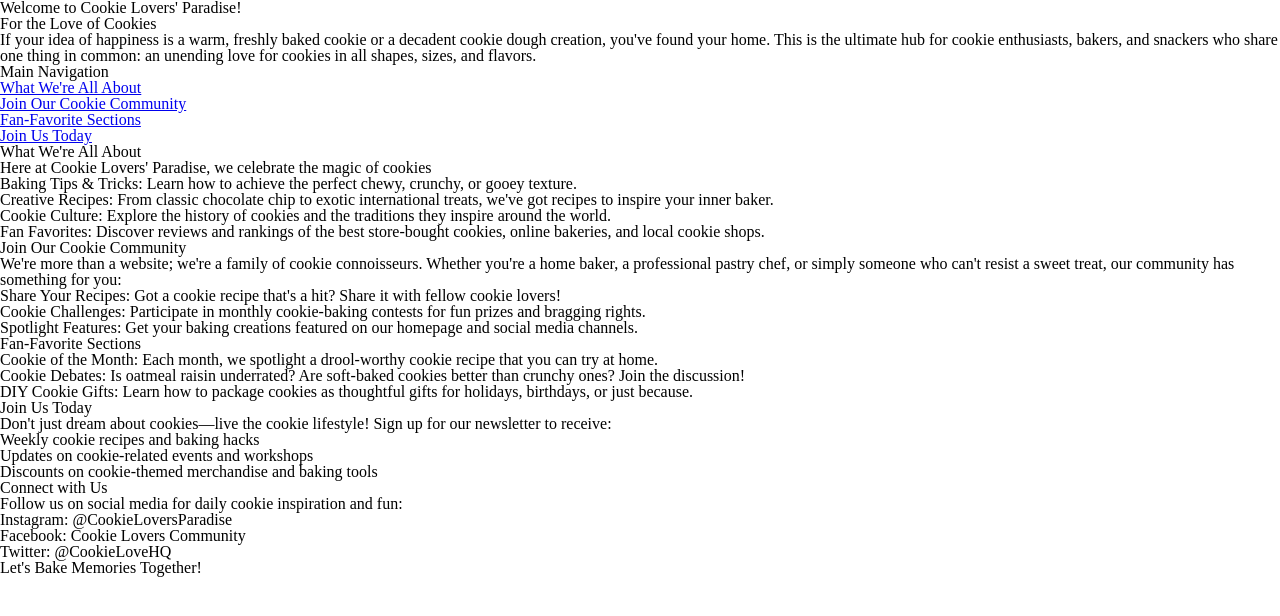
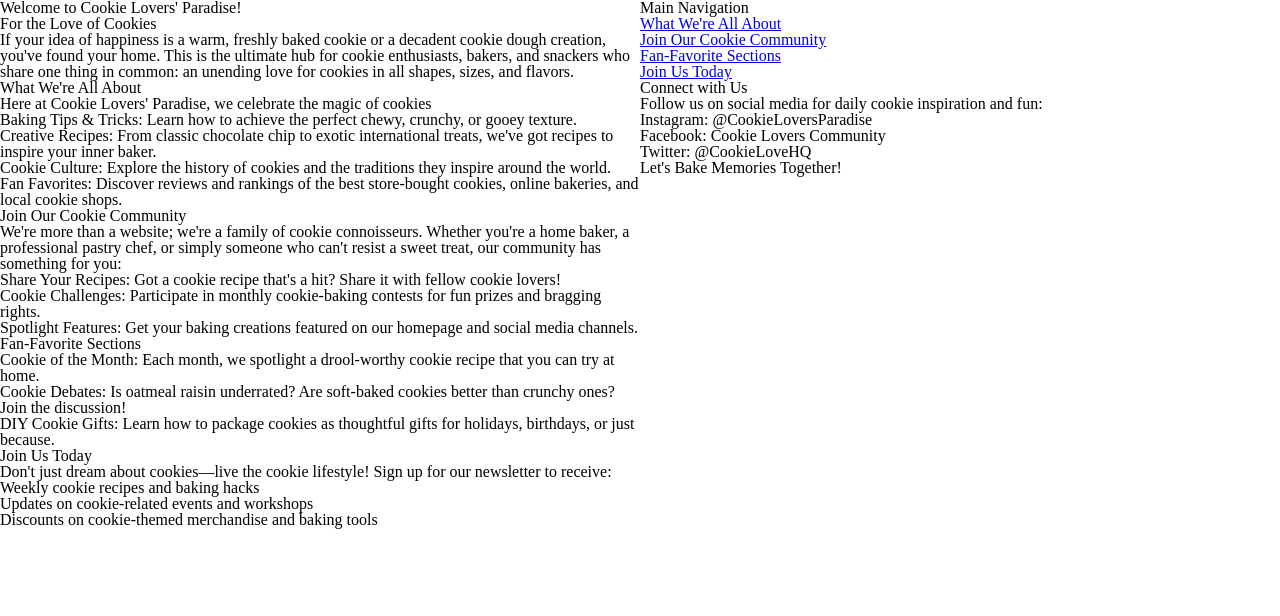
Before and after one commit to SusanArraez/assignment0, a plain HTML site: page index.html in a window 1280 px wide. Drawn offline with Linux system fonts and the light colour scheme.

Commit message:
added med media query

```diff
--- a/style.css
+++ b/style.css
@@ -58,9 +58,15 @@ table {
 /*  GLOBAL STYLES*/
 body{
     display: grid;
+    grid-template-columns: 1fr;
 
 }
 /* MEDIA QUERY (medium) */
+@media screen and (min-width: 941px) {
+body{
+    grid-template-columns: 1fr 1fr;
+}
 
+}
 /* MEDIA QUERY (large) */
 /* MEDIA QUERY (xl) */
```
